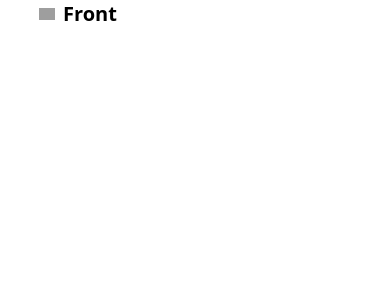
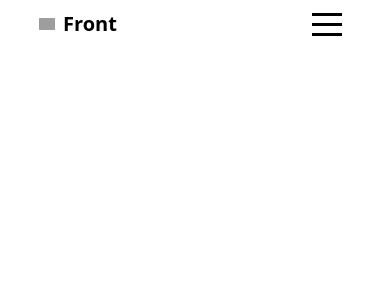
Before and after one commit to Lupleg/Interns-Build, a React (Create React App) app: page / in a window 390 px wide. Shown: the top 300 px of the page. Built offline with nearby package versions, Linux system fonts and the light colour scheme; grey boxes are pictures that could not be loaded.

Commit message:
Add  and button (pulled from Nitin)

```diff
--- a/src/components/Navbar.js
+++ b/src/components/Navbar.js
@@ -1,7 +1,11 @@
 import React from "react";
+import { useState } from "react";
+import { Twirl as Hamburger } from "hamburger-react";
+import Button from "./Button";
 import ContactUs from "./ContactUs";
 
 const Navbar = () => {
+  const [isOpen, setOpen] = useState(false);
   return (
     <div className="flex justify-between  w-4/5 md:w-11/12 lg:w-4/5 md:mx-auto mx-auto">
       <div className="flex gap-x-2 justify-center items-center ">
@@ -19,6 +23,14 @@ const Navbar = () => {
         <a>Resources</a>
         <ContactUs />
       </div>
+      <div className="lg:hidden">
+        <Hamburger toggled={isOpen} toggle={setOpen} size={30} />
+      </div>
+
+      <div className="hidden lg:block lg:flex lg:gap-x-8 lg:justify-center">
+        <a className="text-md my-auto font-medium">Sign In</a>
+        <Button />
+      </div>
     </div>
   );
 };
```
